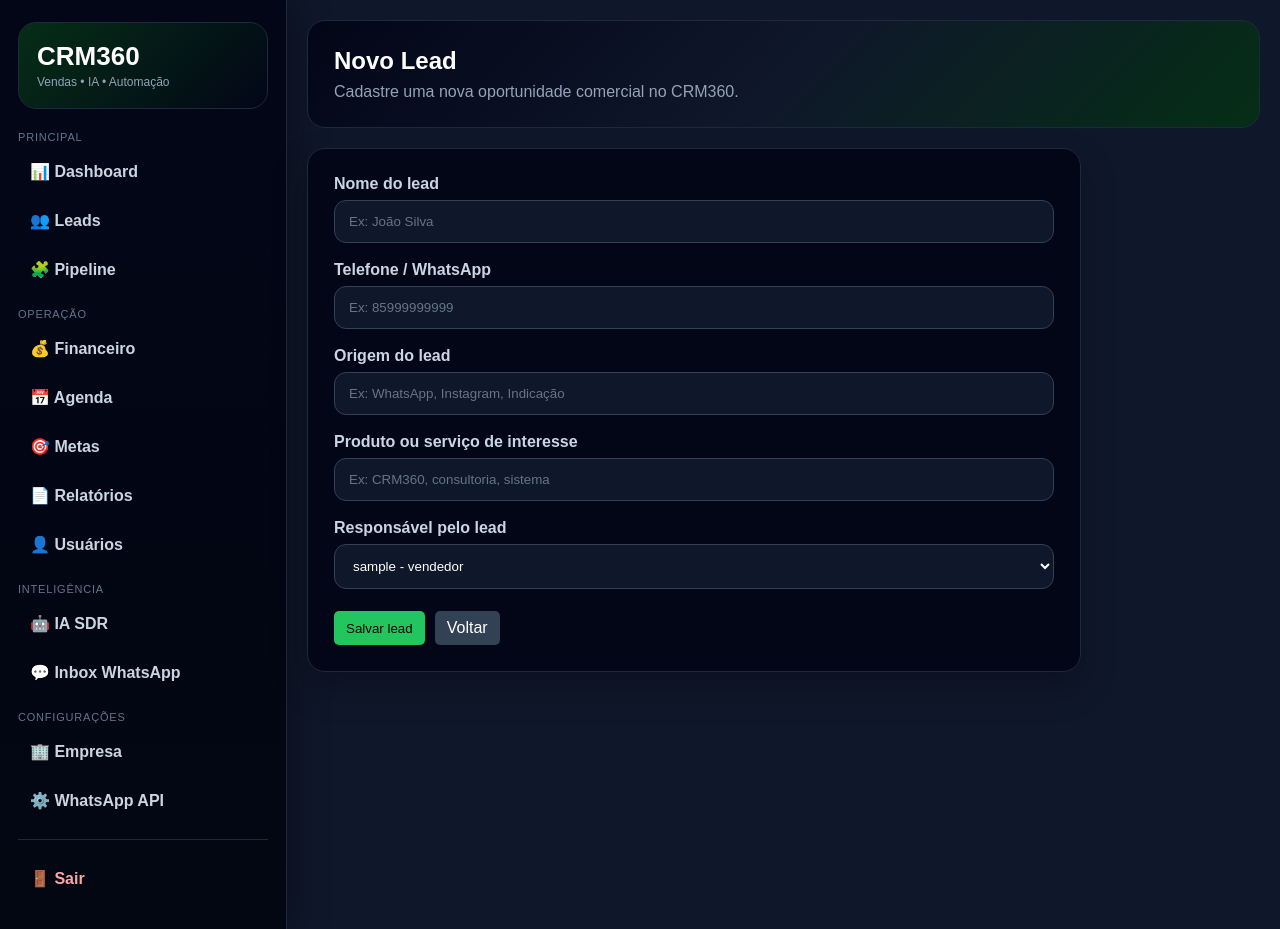
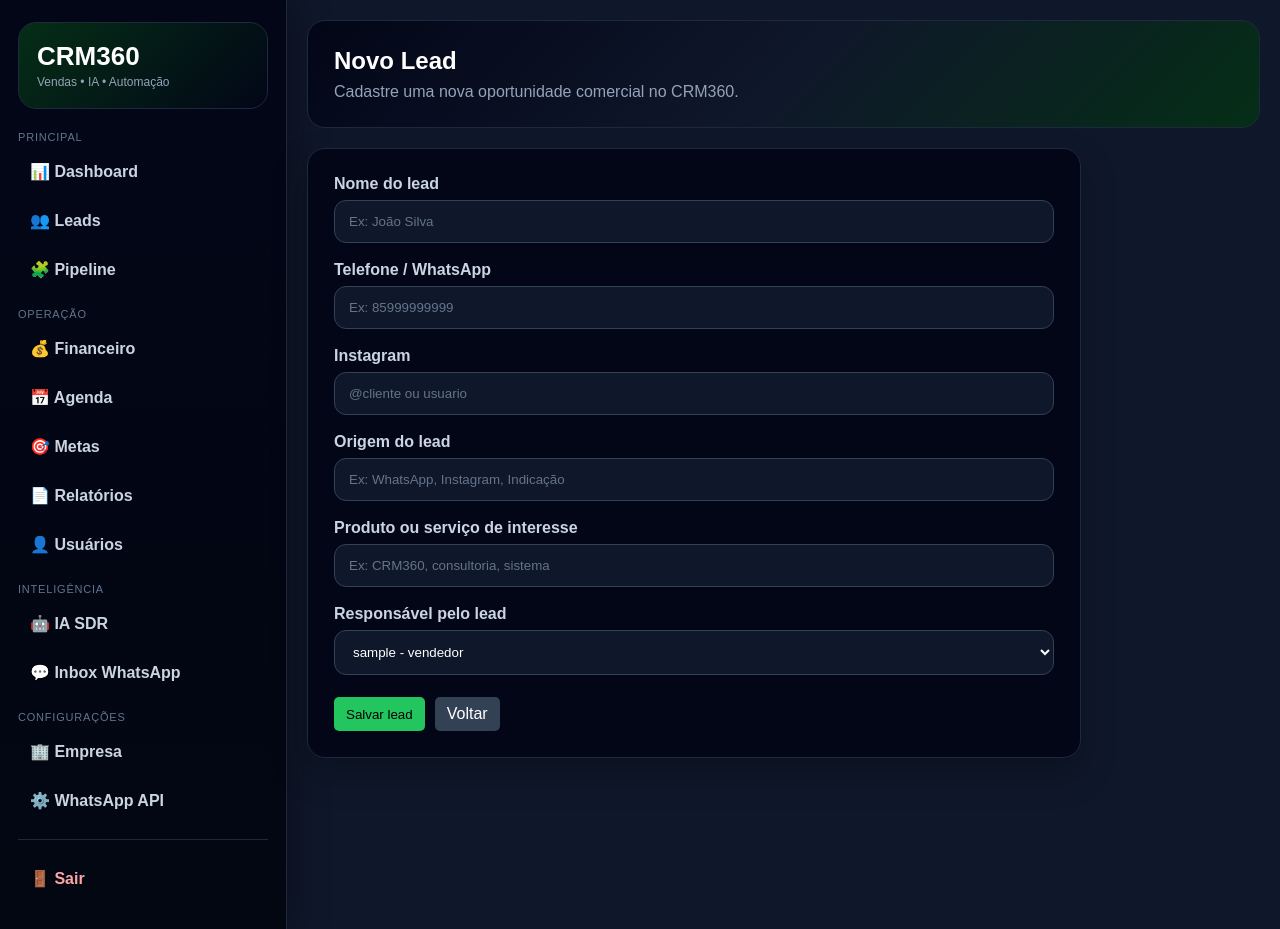
Before and after one commit to Mauricio3114/CRM360, a Flask app: page /leads/novo in a window 1280 px wide. Run offline with Flask 3, Linux system fonts and the light colour scheme; the visitor is signed in with stand-in values (Sample User, id 1); data comes from the database, SQL or seed files in the repository; data that the repository does not hold is empty.

Commit message:
fix: criar tabelas automaticamente no render

```diff
--- a/app/__init__.py
+++ b/app/__init__.py
@@ -60,6 +60,9 @@ def create_app():
     from app.routes.usuarios import usuarios_bp
     from app.routes.master import master_bp
 
+    with app.app_context():
+        db.create_all()
+
     app.register_blueprint(auth_bp)
     app.register_blueprint(dashboard_bp)
     app.register_blueprint(leads_bp)
--- a/app/templates/lead_form.html
+++ b/app/templates/lead_form.html
@@ -71,6 +71,11 @@
         </div>
 
         <div class="form-group">
+            <label>Instagram</label>
+            <input class="form-control" type="text" name="instagram" placeholder="@cliente ou usuario">
+        </div>
+
+        <div class="form-group">
             <label>Origem do lead</label>
             <input class="form-control" type="text" name="origem" placeholder="Ex: WhatsApp, Instagram, Indicação">
         </div>
--- a/app/templates/lead_importar.html
+++ b/app/templates/lead_importar.html
@@ -101,6 +101,7 @@
         <p style="margin:8px 0 0; color:#94a3b8;">
             <strong>Nome | Telefone | Email | Origem | Produto</strong>
         </p>
+
         <div class="info-box">
             <strong>Modelo da planilha:</strong>
             <p style="margin:8px 0 0;">
```
